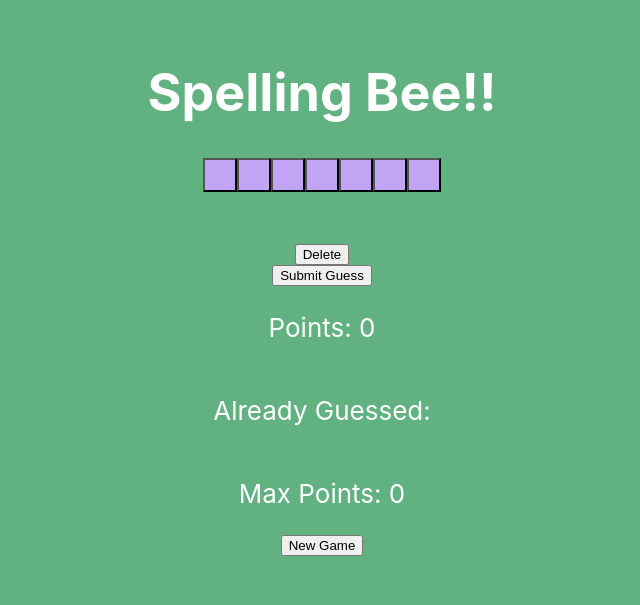
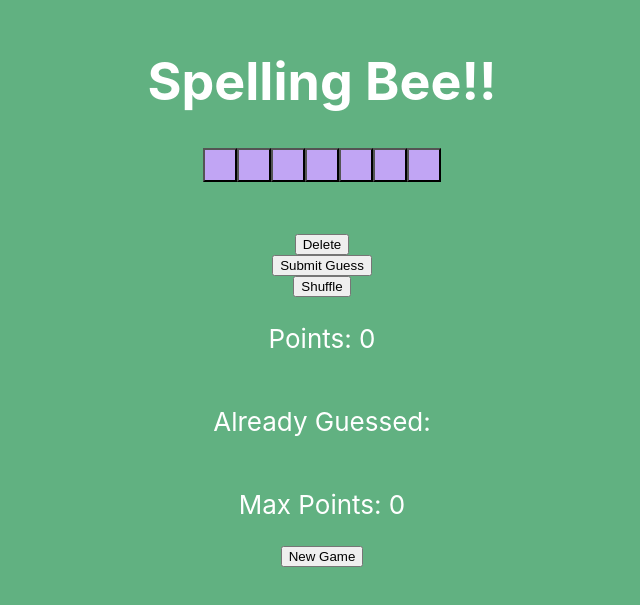
Before and after one commit to daisyku/spelling_game, a React (Create React App) app in the folder frontend/: page / in a window 1280 px wide. Shown: the part 109-714 px from the top of the page, without its empty margins (318-958 px from the left). Built offline with nearby package versions, Linux system fonts and the light colour scheme; no server answers.

Commit message:
shuffle ltters feature done

```diff
--- a/frontend/src/App.js
+++ b/frontend/src/App.js
@@ -120,6 +120,14 @@ function App() {
     // Update the state variable with the new guess
   };
 
+  const handleShuffle = () => {
+    let shuffledLetters = [...letters];
+    for (let i = shuffledLetters.length - 1; i > 0; i--) {
+        const j = Math.floor(Math.random() * (i + 1));
+        [shuffledLetters[i], shuffledLetters[j]] = [shuffledLetters[j], shuffledLetters[i]];
+    }
+    setLetters(shuffledLetters); // This will trigger a re-render
+  };
 
 	return (
 		<div className="App">
@@ -140,6 +148,8 @@ function App() {
 
         <button onClick={handleDeleteClick}>Delete</button>
         <button onClick={handleGuessSubmission}>Submit Guess</button>
+        <button onClick={handleShuffle}>Shuffle</button>
+
 
         <p>Points: {points}</p>
         <p>Already Guessed: {alreadyGuessed.join(', ')}</p>
```
